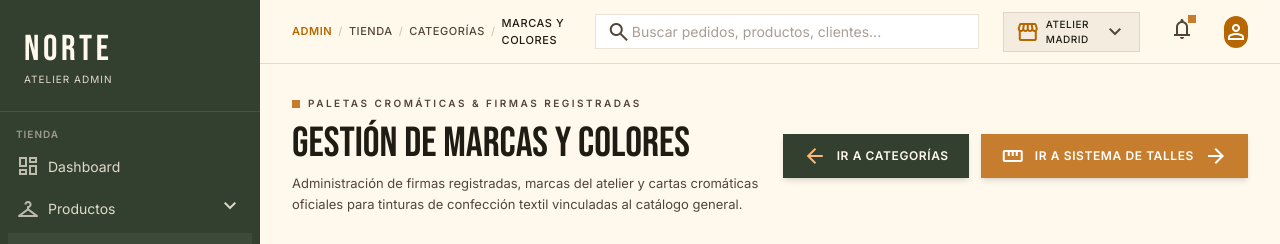
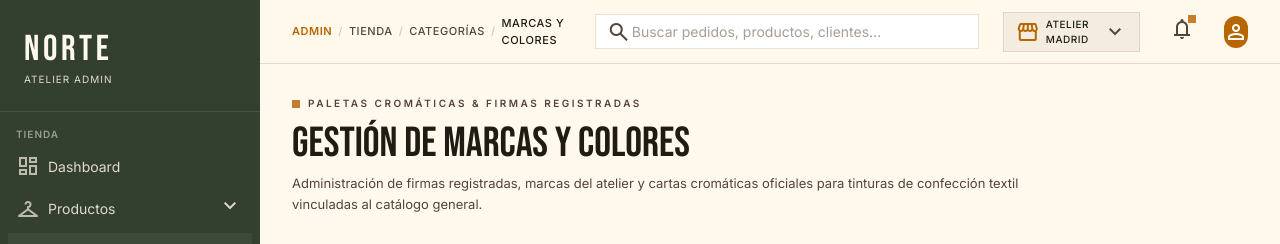
Before and after one commit to Angelussz/proyecto-norte, a Next.js app: page /admin/categorias/colores-marcas in a window 1280 px wide. Shown: the top 244 px of the page. Built offline with nearby package versions, Linux system fonts and the light colour scheme; no server answers.

Commit message:
style(admin): quitar botones de navegacion en encabezado de marcas y colores

```diff
--- a/features/admin/components/admin-colors-brands-view.tsx
+++ b/features/admin/components/admin-colors-brands-view.tsx
@@ -1,7 +1,6 @@
 "use client";
 
 import { useState, useEffect, useMemo } from "react";
-import Link from "next/link";
 import {
   AdminAddBrandModal,
   type BrandFormData,
@@ -435,8 +434,7 @@ export function AdminColorsBrandsView() {
 
       <div className="w-full max-w-[1280px] mx-auto px-4 sm:px-6 lg:px-8 py-8 flex flex-col gap-8">
         {/* ── Encabezado principal ── */}
-        <header className="flex flex-col lg:flex-row lg:items-start justify-between gap-6">
-          <div className="flex flex-col gap-2">
+        <header className="flex flex-col gap-2">
           {/* Badge */}
           <div className="inline-flex items-center gap-2">
             <span className="w-2 h-2 bg-mustard" />
@@ -453,31 +451,6 @@ export function AdminColorsBrandsView() {
             Administración de firmas registradas, marcas del atelier y cartas cromáticas oficiales
             para tinturas de confección textil vinculadas al catálogo general.
           </p>
-          </div>
-
-          {/* Botones de navegación directa a sub-vistas */}
-          <div className="flex flex-wrap items-center gap-3 shrink-0 self-start lg:self-center">
-            <Link
-              href="/admin/categorias"
-              className="group inline-flex items-center gap-2.5 px-5 py-2.5 bg-[#33402f] hover:bg-[#253022] text-[#fff9ed] font-inter text-[12px] uppercase tracking-wider font-semibold shadow-md hover:shadow-lg transition-all active:translate-y-px"
-            >
-              <span className="material-symbols-outlined text-[19px] text-[#ffb875]">
-                arrow_back
-              </span>
-              <span>Ir a Categorías</span>
-            </Link>
-
-            <Link
-              href="/admin/categorias/talles"
-              className="group inline-flex items-center gap-2.5 px-5 py-2.5 bg-[#c77d2e] hover:bg-[#b06a20] text-white font-inter text-[12px] uppercase tracking-wider font-semibold shadow-md hover:shadow-lg transition-all active:translate-y-px"
-            >
-              <span className="material-symbols-outlined text-[19px]">straighten</span>
-              <span>Ir a Sistema de Talles</span>
-              <span className="material-symbols-outlined text-[15px] group-hover:translate-x-1 transition-transform">
-                arrow_forward
-              </span>
-            </Link>
-          </div>
         </header>
 
         {/* ── 1. Top 4 KPI Cards ── */}
```
Lines whose indentation alone changed are shown as unchanged.
